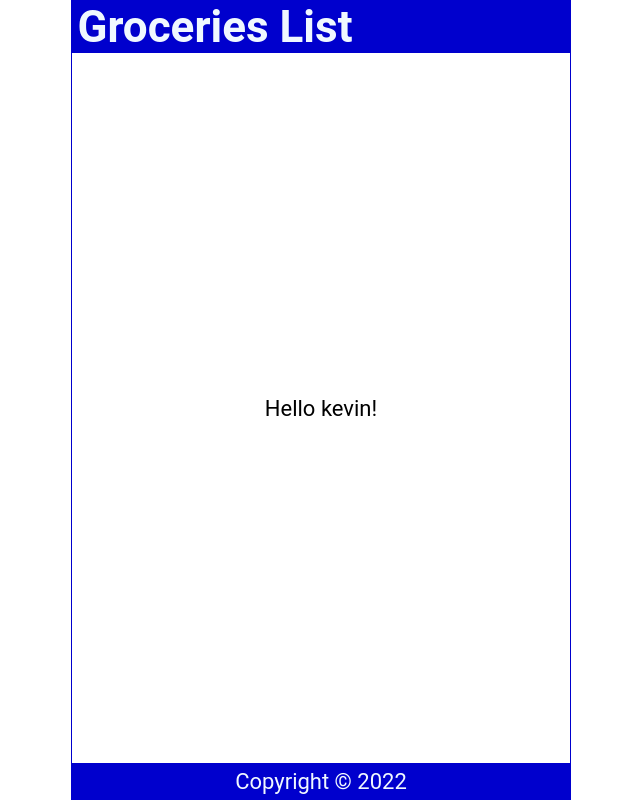
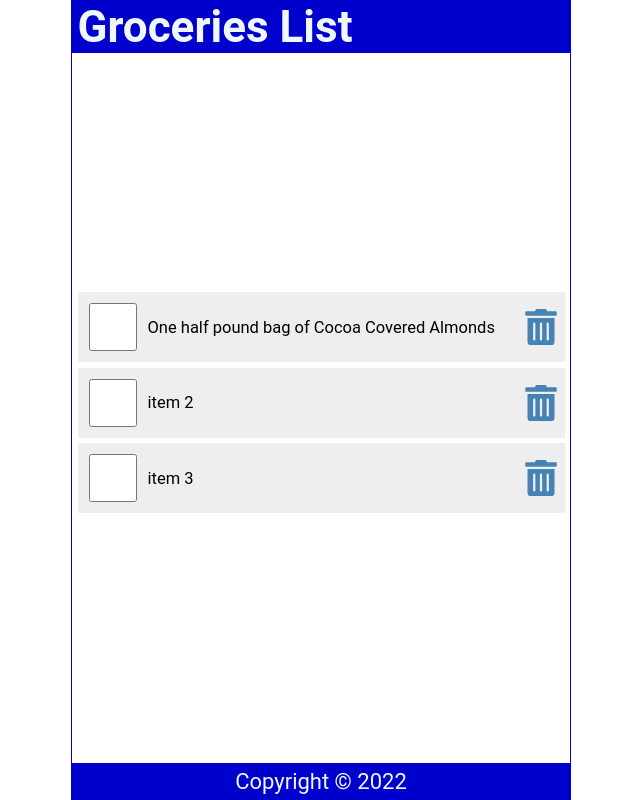
Before and after one commit to maniplek/react-projects, a React (Create React App) app: page / in a window 1280 px wide. Shown: the whole page, without its empty margins (319-959 px from the left). Built offline with nearby package versions, Linux system fonts and the light colour scheme.

Commit message:
added hooks and styles

```diff
--- a/package.json
+++ b/package.json
@@ -8,6 +8,7 @@
     "@testing-library/user-event": "^13.5.0",
     "react": "^17.0.2",
     "react-dom": "^17.0.2",
+    "react-icons": "^4.3.1",
     "react-scripts": "5.0.0",
     "web-vitals": "^2.1.4"
   },
--- a/src/Content.js
+++ b/src/Content.js
@@ -1,12 +1,41 @@
+import { useState } from 'react'
+import { FaTrashAlt} from 'react-icons/fa'
 function Content() {
-    const handleNameChange = () => {
-        const names = ['Bob', 'kevin' , 'Dave']
-        const int = Math.floor(Math.random() * 3);
-        return names[int];
-    }
+    const [items , setItems] = useState([
+        {
+            id:1,
+            checked: false,
+            item: "One half pound bag of Cocoa Covered Almonds"
+        },
+        {
+            id:2,
+            checked: false,
+            item: "item 2 "
+        },
+        {
+            id:3,
+            checked: false,
+            item: "item 3 "
+        }
+    ]);
+
   return (
   <main>
-      <p> Hello { handleNameChange() }! </p>
+       <ul>
+            {items.map(item => (
+                <li className='item' key={item.id}>
+                    <input
+                    type='checkbox'
+                    checked={item.checked}
+                    />
+                    <label>{item.item}</label>
+                   <FaTrashAlt
+                      role="button"
+                      tabIndex="0"
+                    />
+                </li>
+            ))}
+        </ul>
   </main>);
 }
 
--- a/src/index.css
+++ b/src/index.css
@@ -57,3 +57,62 @@
   display: grid;
   place-content: center;
 }
+
+ul {
+  width: 100%;
+  list-style: none;
+  padding: 0 0.25rem 0.25rem;
+}
+
+ul li::before {
+  content: "\200B";
+}
+
+.item {
+  display: flex;
+  justify-content: flex-start;
+  align-items: center;
+  padding: 0.5rem 0 0.5rem 0.5rem;
+  margin: 0.25rem 0;
+  background-color: #eee;
+}
+
+.item:first-child {
+  margin: 0;
+}
+
+.item input[type="checkbox"] {
+  text-align: center;
+  width: 2.5rem;
+  width: 48px;
+  min-width: 48px;
+  height: 2.5rem;
+  height: 48px;
+  min-height: 48px;
+  cursor: pointer;
+  margin-right: 0.5rem;
+}
+
+.item input[type="checkbox"]:focus + label {
+  text-decoration: underline;
+}
+
+.item > label {
+  font-size: 0.75rem;
+  flex-grow: 1;
+}
+
+.item svg {
+  width: 48px;
+  min-width: 48px;
+  height: 36px;
+  font-size: 1rem;
+  color: steelblue;
+  cursor: pointer;
+}
+
+.item svg:focus,
+.item svg:hover {
+  color: red;
+  outline: none;
+}
```
Also changed, not shown: 2 other files (tests, documents, lock files or other folders).
